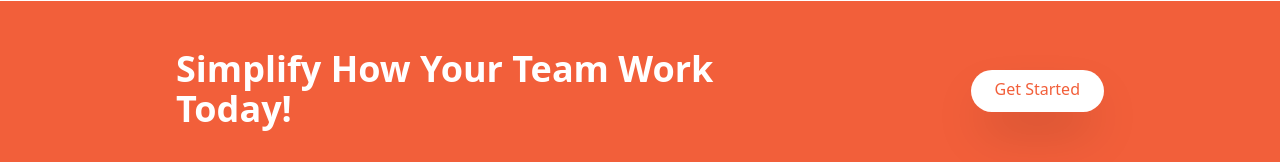
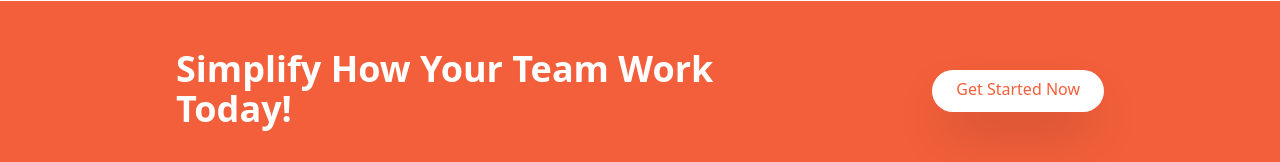
Before and after one commit to darius410/Front-End-Mentor-Challenge-Tailwind, a website: page src/index.html in a window 1280 px wide. Shown: the part 1715-1877 px from the top of the page. Drawn offline with Linux system fonts and the light colour scheme.

Commit message:
Adjusted Call To Action HTML tags

```diff
--- a/src/index.html
+++ b/src/index.html
@@ -214,7 +214,7 @@
 
         <div>
             <a href="" class="p-3 px-6 pt-2 text-brightRed bg-white rounded-full shadow-2xl baseline hover:bg-gray-300">
-                Get Started
+                Get Started Now
             </a>
         </div>
     </div>
```
